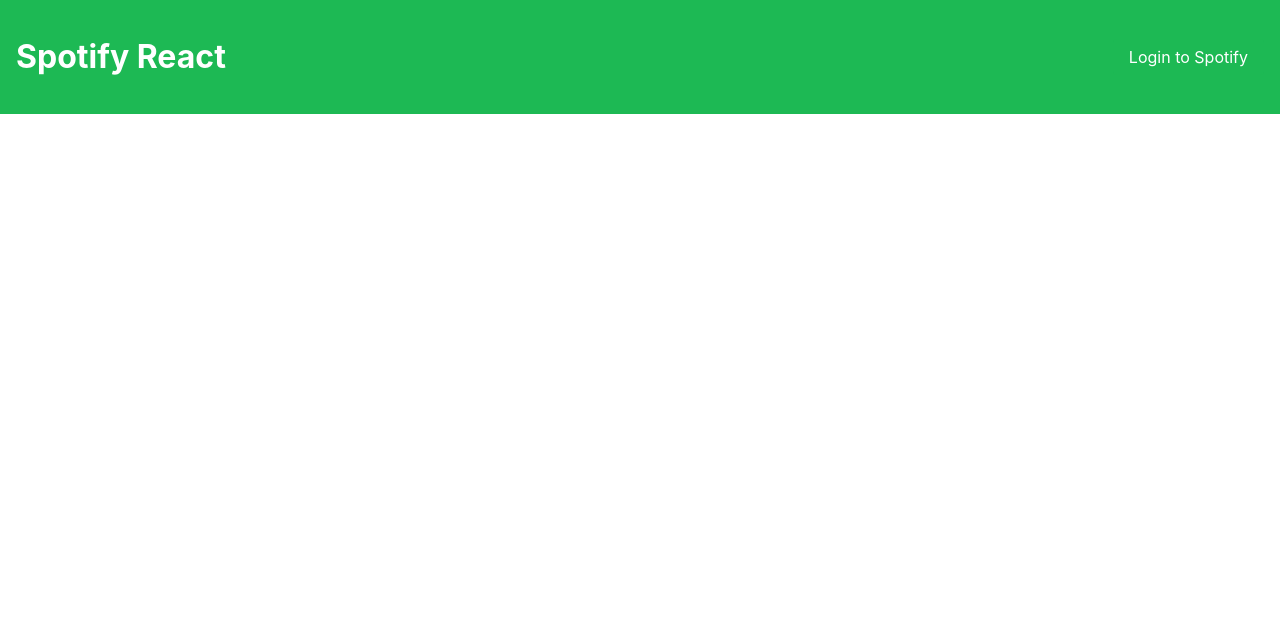
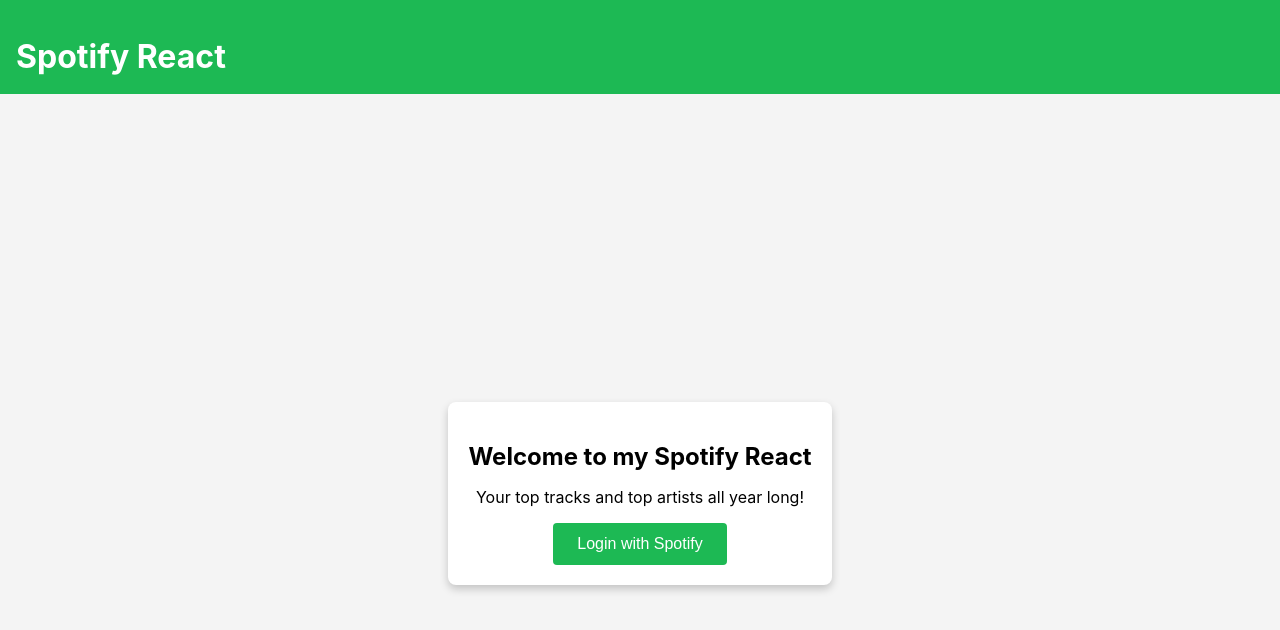
Before and after one commit to CarlosPantin/spotify-app, a React (Create React App) app: page / in a window 1280 px wide. Shown: the top 630 px of the page. Built offline with nearby package versions, Linux system fonts and the light colour scheme; no server answers.

Commit message:
Changes to be committed: Login Page and styling modified:   src/App.css modified:   src/App.js modified:   src/components/Header.js new file:   src/components/Login.css new file:   src/components/Login.js

```diff
--- a/src/App.css
+++ b/src/App.css
@@ -15,13 +15,13 @@
 
 .App-header {
   background-color: #1db954;
-  padding: 10px 0; /* Adjust the padding as needed to control header size */
+  padding: 10px 0;
   text-align: center;
 }
 
 .header-content {
-  max-width: 800px; /* Limit the width of the header content */
-  margin: 0 auto; /* Center the header content horizontally */
+  max-width: 800px;
+  margin: 0 auto;
 }
 
 .App-link {
--- a/src/App.js
+++ b/src/App.js
@@ -6,6 +6,7 @@ import UserProfile from "./components/UserProfile";
 import PlaylistList from "./components/Playlist";
 import TopArtists from "./components/TopArtists";
 import TopTracks from "./components/TopTracks";
+import Login from "./components/Login";
 
 function App() {
   const CLIENT_ID = process.env.REACT_APP_SPOTIFY_CLIENT_ID;
@@ -13,13 +14,15 @@ function App() {
   const REDIRECT_URI = "http://localhost:3000";
   const AUTH_ENDPOINT = "https://accounts.spotify.com/authorize";
   const RESPONSE_TYPE = "token";
-  const SCOPES = "user-read-private user-read-email playlist-read-private user-top-read";
+  const SCOPES =
+    "user-read-private user-read-email playlist-read-private user-top-read";
 
   const [token, setToken] = useState("");
   const [userProfile, setUserProfile] = useState(null);
   const [showPlaylists, setShowPlaylists] = useState(false);
   const [showTopArtists, setShowTopArtists] = useState(false);
   const [showTopTracks, setShowTopTracks] = useState(false);
+  const [showProfile, setShowProfile] = useState(true);
 
   useEffect(() => {
     const hash = window.location.hash;
@@ -35,6 +38,7 @@ function App() {
       window.location.hash = "";
       window.localStorage.setItem("token", token);
     }
+    console.log("Access Token:", token);
     setToken(token);
 
     if (token) {
@@ -72,24 +76,28 @@ function App() {
     setShowPlaylists(true);
     setShowTopArtists(false);
     setShowTopTracks(false);
+    setShowProfile(false);
+  };
+
+  const backToProfile = () => {
+    setShowPlaylists(false);
+    setShowTopArtists(false);
+    setShowTopTracks(false);
+    setShowProfile(true);
   };
 
   const showTopArtistsPage = () => {
     setShowTopArtists(true);
     setShowPlaylists(false);
     setShowTopTracks(false);
+    setShowProfile(false);
   };
 
   const showTopTracksPage = () => {
     setShowTopTracks(true);
     setShowPlaylists(false);
     setShowTopArtists(false);
-  };
-
-  const backToProfile = () => {
-    setShowPlaylists(false);
-    setShowTopArtists(false);
-    setShowTopTracks(false);
+    setShowProfile(false);
   };
 
   const logout = () => {
@@ -98,9 +106,8 @@ function App() {
     setShowPlaylists(false);
     setShowTopArtists(false);
     setShowTopTracks(false);
+    setShowProfile(true);
   };
-
-  const showProfile = !showTopArtists && !showTopTracks;
 
   return (
     <div className="App">
@@ -121,6 +128,7 @@ function App() {
       )}
       {showTopArtists && <TopArtists token={token} />}
       {showTopTracks && <TopTracks token={token} />}
+      {!token && <Login onLogin={login} />}
     </div>
   );
 }
--- a/src/components/Header.js
+++ b/src/components/Header.js
@@ -4,7 +4,6 @@ import "./Header.css";
 function Header({
   token,
   onLogout,
-  onLogin,
   onShowPlaylists,
   onBackToProfile,
   onShowTopArtists,
@@ -14,7 +13,7 @@ function Header({
     <header className="App-header">
       <h1>Spotify React</h1>
       <div className="top-right-buttons">
-        {token ? (
+        {token && (
           <>
             <button className="top-button" onClick={onShowPlaylists}>
               View Playlists
@@ -22,20 +21,16 @@ function Header({
             <button className="top-button" onClick={onBackToProfile}>
               Profile
             </button>
+            <button className="top-button" onClick={onLogout}>
+              Logout
+            </button>
             <button className="top-button" onClick={onShowTopArtists}>
               Top Artists
             </button>
             <button className="top-button" onClick={onShowTopTracks}>
               Top Tracks
             </button>
-            <button className="top-button" onClick={onLogout}>
-              Logout
-            </button>
           </>
-        ) : (
-          <a className="top-button" onClick={onLogin}>
-            Login to Spotify
-          </a>
         )}
       </div>
     </header>
--- /dev/null
+++ b/src/components/Login.css
@@ -0,0 +1,41 @@
+.login-container {
+    display: flex;
+    justify-content: center;
+    align-items: center;
+    height: 100vh;
+    background-color: #f4f4f4;
+    margin-top: -20px;
+  }
+
+  .login-content {
+    text-align: center;
+    background-color: white;
+    border-radius: 8px;
+    padding: 20px;
+    box-shadow: 0px 4px 8px rgba(0, 0, 0, 0.2);
+  }
+
+  .login-content h2 {
+    font-size: 1.5rem;
+    margin-bottom: 16px;
+  }
+
+  .login-content p {
+    font-size: 1rem;
+    margin-bottom: 16px;
+  }
+
+  .login-button {
+    background-color: #1db954;
+    color: white;
+    border: none;
+    padding: 12px 24px;
+    border-radius: 4px;
+    font-size: 1rem;
+    cursor: pointer;
+    transition: background-color 0.2s;
+  }
+
+  .login-button:hover {
+    background-color: #168f47;
+  }
--- /dev/null
+++ b/src/components/Login.js
@@ -0,0 +1,18 @@
+import React from "react";
+import "./Login.css";
+
+function Login({ onLogin }) {
+  return (
+    <div className="login-container">
+      <div className="login-content">
+        <h2>Welcome to my Spotify React</h2>
+        <p>Your top tracks and top artists all year long!</p>
+        <button className="login-button" onClick={onLogin}>
+          Login with Spotify
+        </button>
+      </div>
+    </div>
+  );
+}
+
+export default Login;
```
